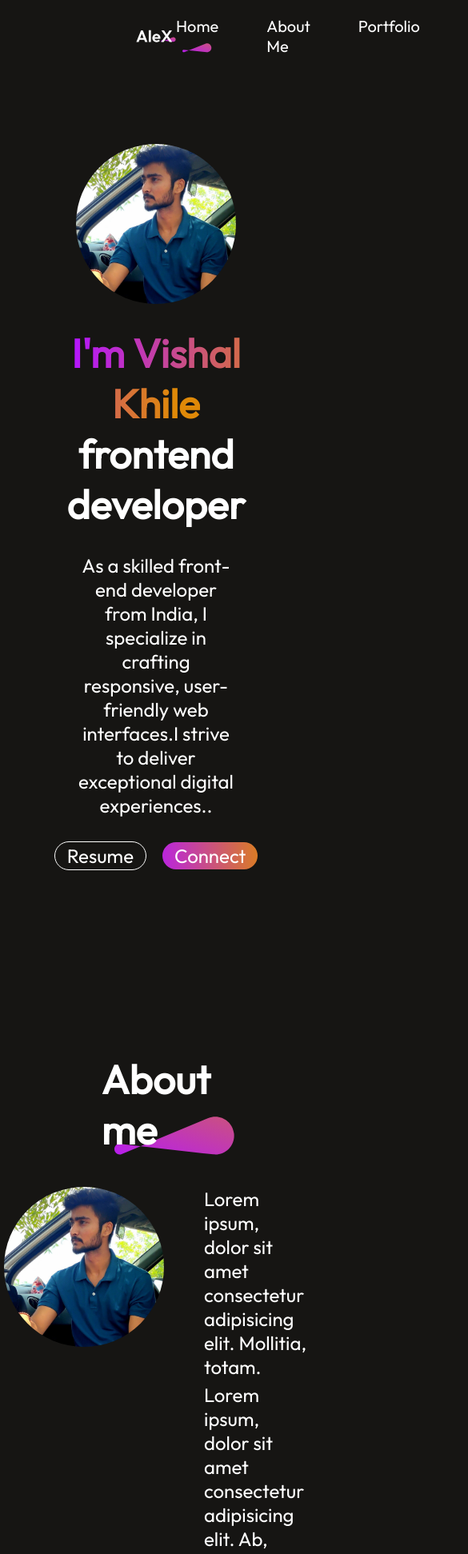
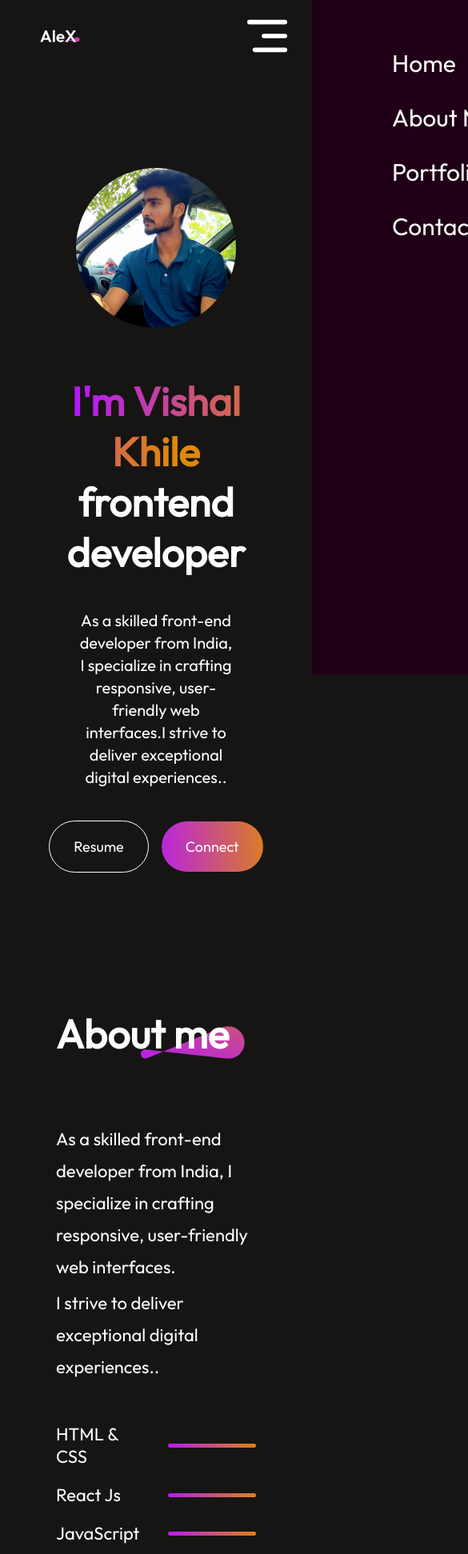
Before and after one commit to vishal-192k/Portfolio, a React (Vite) app: page / in a window 390 px wide. Shown: the top 1943 px of the page at 80% size, 585 px wide, since content can reach past the window. Built offline with nearby package versions, Linux system fonts and the light colour scheme.

Commit message:
make home and about page responsive

```diff
--- a/src/components/About/About.css
+++ b/src/components/About/About.css
@@ -1,7 +1,7 @@
 .about-left img{
     width: 200px;
     height: 200px;
-    border-radius: 50%;
+    border-radius: 5px;
     object-fit: cover;
 }
 .about{
@@ -106,3 +106,48 @@
     transform: scale(1.12);
     transition: 0.5s;
 }
+
+@media(max-width:768px){
+    .about{
+        gap: 80px;
+        margin: 70px 70px;
+        align-items: start;
+    }
+    .about-title h1{
+        font-size: 50px;
+        padding: 0;
+    }
+    .about-title img{
+        width: 130px;
+        right: -20px;
+    }
+    .about-sections{
+        flex-direction: column;
+    }
+    .about-left{
+        display: none;
+    }
+    .about-para{
+        font-size: 22px;
+        line-height: 40px;
+    }
+    .about-skill{
+        gap:40px;
+        align-items: center;
+
+    }
+    .about-skill p{
+        font-size: 22px;
+
+    }
+    .about-skill hr{
+        line-height: 6px;
+
+    }
+    .about-achievements{
+        justify-content: space-between;
+    }
+    .about-achievement h1{
+        font-size: 38px;
+    }
+}
--- a/src/components/About/About.jsx
+++ b/src/components/About/About.jsx
@@ -16,8 +16,8 @@ const About = () => {
             </div>
             <div className="about-right">
                 <div className="about-para">
-                    <p>Lorem ipsum, dolor sit amet consectetur adipisicing elit. Mollitia, totam.</p>
-                    <p>Lorem ipsum, dolor sit amet consectetur adipisicing elit. Ab, debitis</p>
+                    <p>As a skilled front-end developer from India, I specialize in crafting responsive, user-friendly web interfaces.</p>
+                    <p>I strive to deliver exceptional digital experiences..</p>
                 </div>
                     <div className="about-skills">
                         <div className="about-skill"><p>HTML & CSS</p> <hr style={{width:"70%"}}/></div>
--- a/src/components/Hero/Hero.css
+++ b/src/components/Hero/Hero.css
@@ -61,3 +61,35 @@
 .hero-resume:hover{
     border-color: #B415FF;
 }
+
+@media(max-width:768px){
+    .hero img{
+        margin-top: 120px;
+        width: 200px;
+    }
+    .hero h4{
+        margin-top: 30px;
+        width: 70%;
+        font-size: 50px;
+    }
+    .hero p{
+        width: 50%;
+        font-size: 20px;
+        line-height: 28px;
+        margin: 10px 0;
+    }
+    .hero-action{
+        gap: 16px;
+        font-size: 18px;
+        font-weight: 500;
+        margin-bottom: 50px;
+    }
+    .hero-connect{
+        padding: 20px 30px;
+        border-radius: 40px;
+    }
+    .hero-resume{
+        padding: 20px 30px;
+        border-radius: 40px;
+    }
+}
--- a/src/components/Navbar/Navbar.css
+++ b/src/components/Navbar/Navbar.css
@@ -17,6 +17,7 @@
 
 }
 .nav-contact {
+   margin-bottom: 15px;
     padding: 6px 23px;
     font-size: 22px;
     border-radius: 50px;
@@ -38,3 +39,49 @@
     display: flex;
     margin: auto;
 }
+.nav-mob-close{
+    display: none;
+}
+.nav-mob-open{
+    display: none;
+}
+
+@media(max-width:768px){
+    .navbar{
+        margin: 20px 50px;
+    }
+    .nav-contact{
+        display: none;
+    }
+    .nav-mob-open{
+        display: block;
+        position: fixed;
+        right: 8%;
+    }
+    .nav-mob-close{
+        display: block;
+        position: relative;
+        top: 30px;
+        left:290px;
+        width: 30px;
+    }
+    .nav-menu{
+        position: fixed;
+        flex-direction: column;
+        align-items: start;
+        top: 0;
+        gap: 30px;
+        background-color: #1F0016;
+        width: 350px;
+        height: 100%;
+        z-index: 2;
+        transition: 0.5s;
+        right: -350px;
+    }
+    .nav-menu li{
+        font-size: 30px;
+        padding-left: 100px;
+        flex-direction: row;
+        gap: 20px;
+    }
+}
--- a/src/components/Navbar/Navbar.jsx
+++ b/src/components/Navbar/Navbar.jsx
@@ -1,26 +1,31 @@
-import React, { useState } from "react";
+import React, { useRef, useState } from "react";
 import "./Navbar.css";
 import logo from "../../assets/logo.svg";
 import underline from "../../assets/nav_underline.svg";
 import { Link as ScrollLink, Element as ScrollElement } from "react-scroll";
+import menu_open from '../../assets/menu_open.svg'
+import menu_close from '../../assets/menu_close.svg'
 
 const Navbar = () => {
   const [menu, setMenu] = useState("home");
+  const menuRef = useRef();
+
+  const openMenu =()=>{
+    menuRef.current.style.right='0';
+  }
+  const closeMenu =()=>{
+    menuRef.current.style.right='-350px';
+  }
+
   return (
-    // <div className="navbar">
-    //     <img  src={logo} alt="" />
-    //     <ul className="nav-menu">
-    //         <li><AnchorLink className="anchor-link"  href='#home' ><p onClick={()=>setMenu("home")}>Home</p></AnchorLink>{menu==="home"?<img src={underline}/>:<></>}</li>
-    //         <li><AnchorLink className="anchor-link" offset={50} href='#about' ><p onClick={()=>setMenu("about")}>About Me</p></AnchorLink>{menu==="about"?<img src={underline}/>:<></>}</li>
-    //         <li><AnchorLink className="anchor-link" offset={50} href='#mywork' ><p onClick={()=>setMenu("portfolio")}>Portfolio</p></AnchorLink>{menu==="portfolio"?<img src={underline}/>:<></>}</li>
-    //         <li><AnchorLink className="anchor-link" offset={50} href='#contact' ><p onClick={()=>setMenu("contact")}>Contact</p></AnchorLink>{menu==="contact"?<img src={underline}/>:<></>}</li>
-    //     </ul>
-    //     <div className="nav-contact">Connect</div>
-    // </div>
 
     <div className="navbar">
       <img src={logo} alt="Logo" />
-      <ul className="nav-menu">
+      <img src={menu_open} alt=""
+     onClick={openMenu} className="nav-mob-open"/>
+
+      <ul ref={menuRef} className="nav-menu">
+        <img src={menu_close} alt="" onClick={closeMenu} className="nav-mob-close" />
         <li>
           <ScrollLink
             className="anchor-link"
```
